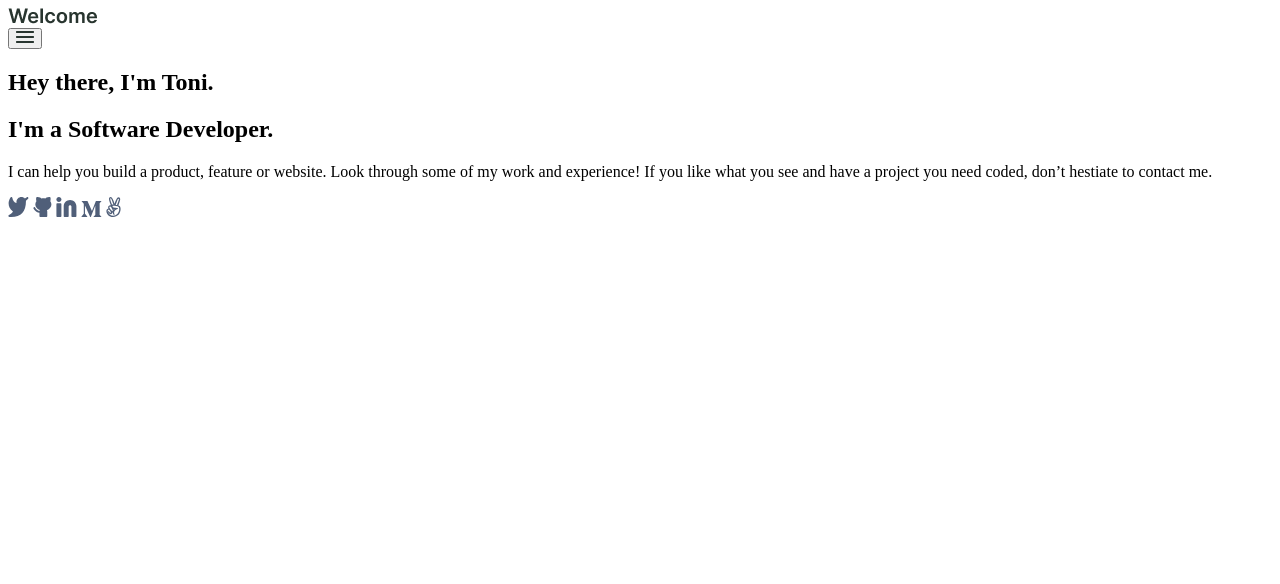
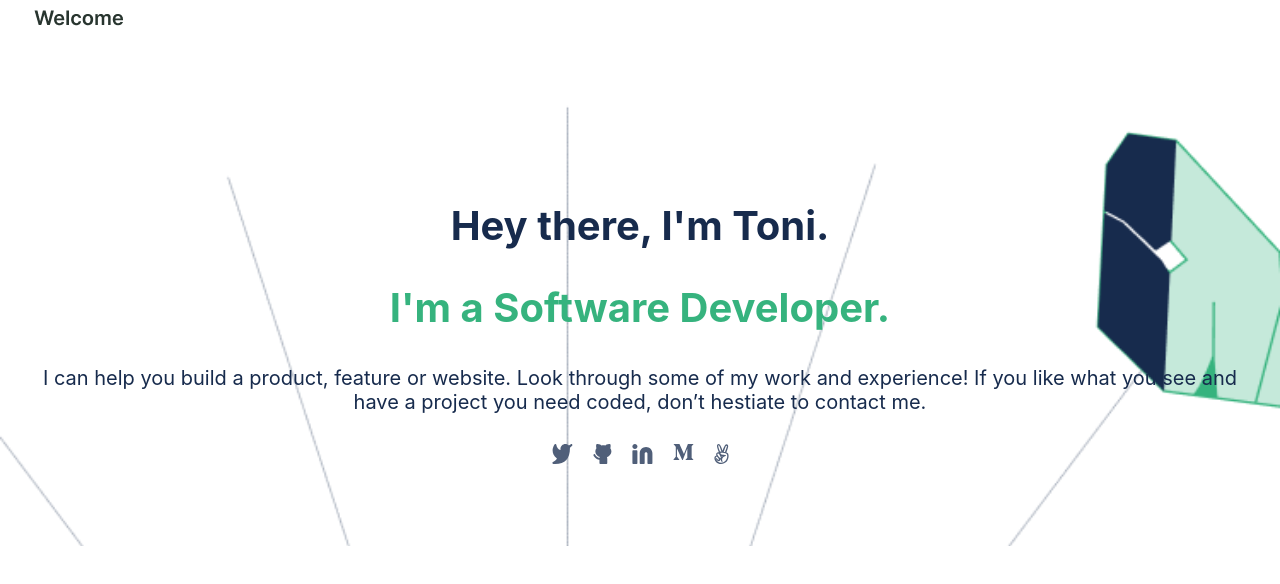
Before and after one commit to tonzthegr8est/portfolio-project, a plain HTML site: page index.html in a window 1280 px wide. Drawn offline with Linux system fonts and the light colour scheme.

Commit message:
Modify .html and .css files with minor changes

```diff
--- a/index.html
+++ b/index.html
@@ -5,7 +5,7 @@
   <meta http-equiv="X-UA-Compatible" content="IE=edge">
   <meta name="viewport" content="width=device-width, initial-scale=1.0">
 
-  <link rel="stylesheet" href="test-css.css">
+  <link rel="stylesheet" href="styles.css">
 
   <title>Toni's Portfolio</title>
 </head>
--- a/styles.css
+++ b/styles.css
@@ -113,4 +113,5 @@ a:visited {
   .desktop-menu {
     display: block;
   }
+
 }
```
